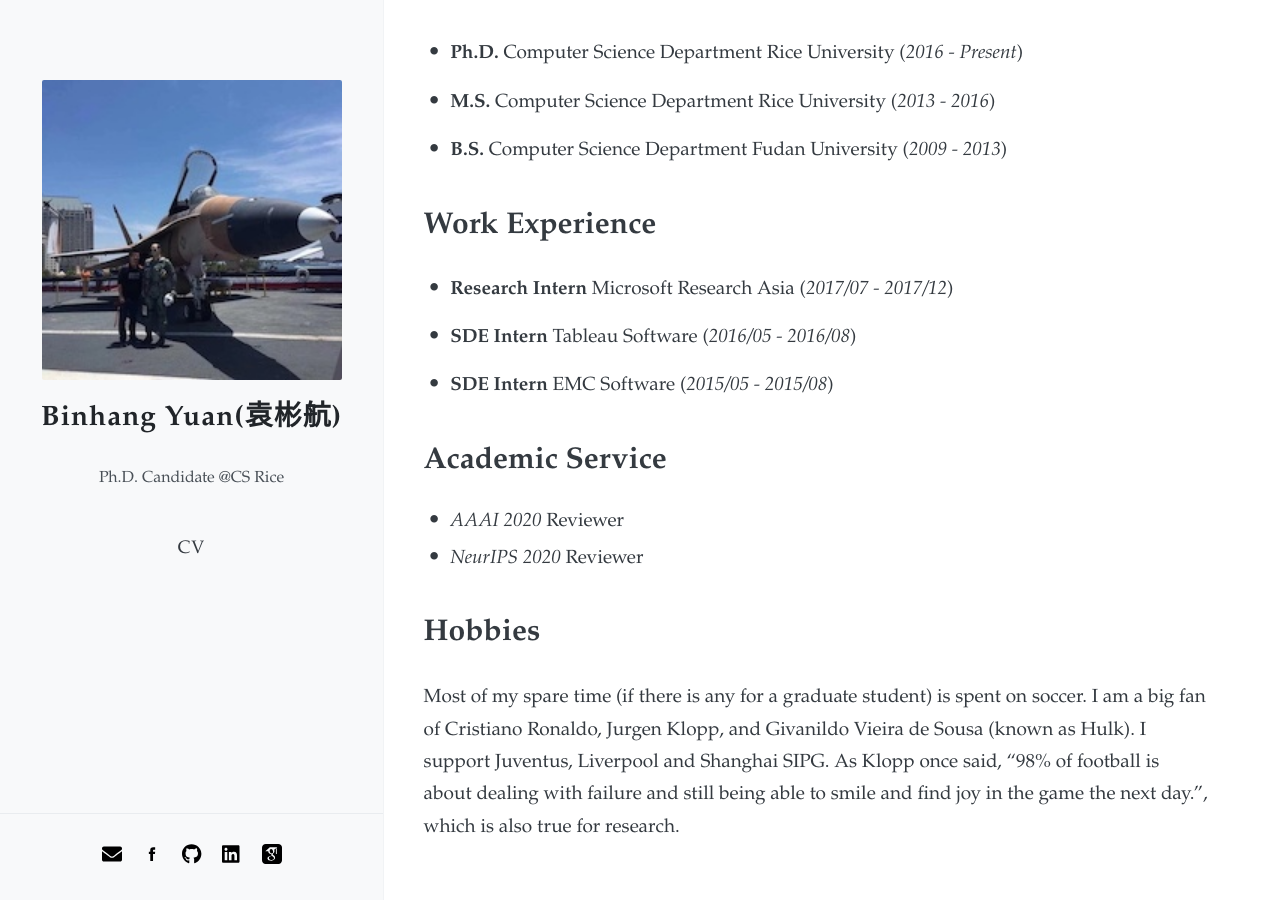
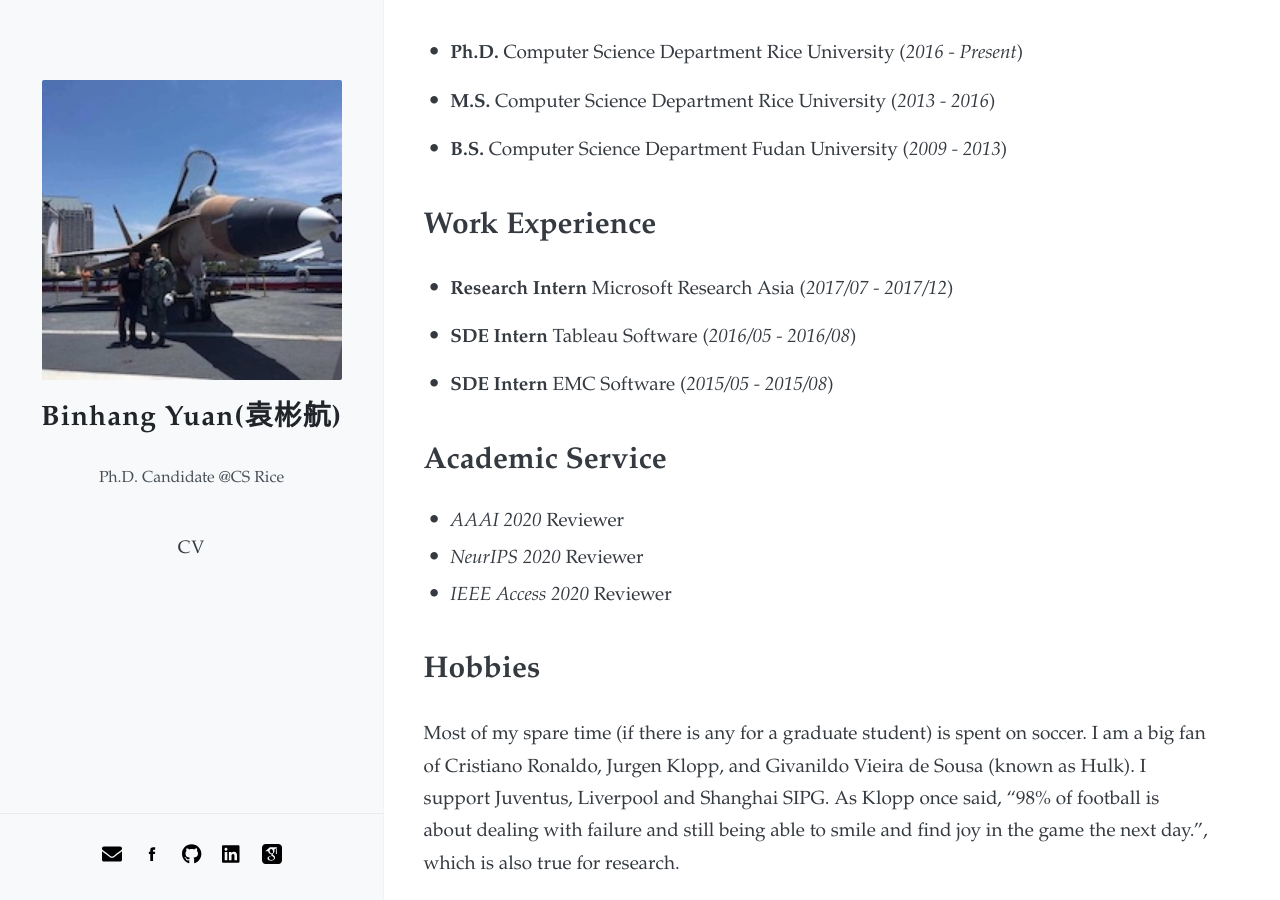
Before and after one commit to BinhangYuan/site, a Jekyll site: the page built from index.md, in a window 1280 px wide and 900 px high, scrolled down 2353 px. Built offline with Jekyll 4.4.1, drawn with Linux system fonts in a browser that asks for light colours; nearby versions of some CDN libraries; before the commit the page ends 3216 px from its top, so only the background shows below that.

Commit message:
Update index.md

```diff
--- a/index.md
+++ b/index.md
@@ -71,6 +71,7 @@ On the other hand, I am also interested in building data mining/machine learning
 
 - *AAAI 2020* Reviewer
 - *NeurIPS 2020* Reviewer
+- *IEEE Access 2020* Reviewer
 
 # Hobbies
 
```
